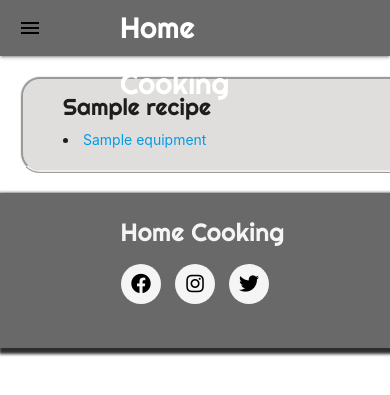
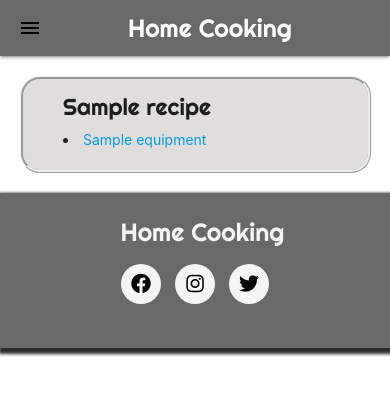
Before and after one commit to Mrsebastino/Recipe-Book-App, a Flask app: page /equipments_list in a window 390 px wide; the page is wider, and only the part inside the window is pictured. Shown: the top 395 px of that part. Run offline with Flask 2, Linux system fonts and the light colour scheme; a database or web service that is not in the repository returns one stand-in record (values such as "Sample title"); some libraries are stand-ins or nearby versions; some web fonts are replaced.

Commit message:
fixed the container size and logo brand on mobile

```diff
--- a/static/css/style.css
+++ b/static/css/style.css
@@ -181,3 +181,13 @@ a.logo-footer {
   text-decoration: none;
   background-color: #696969;
 }
+
+@media (max-width: 767px) {
+  .equipment-container {
+    width: auto;
+  }
+  nav .brand-logo {
+    font-size: 25px;
+    text-align: center;
+  }
+}
```
